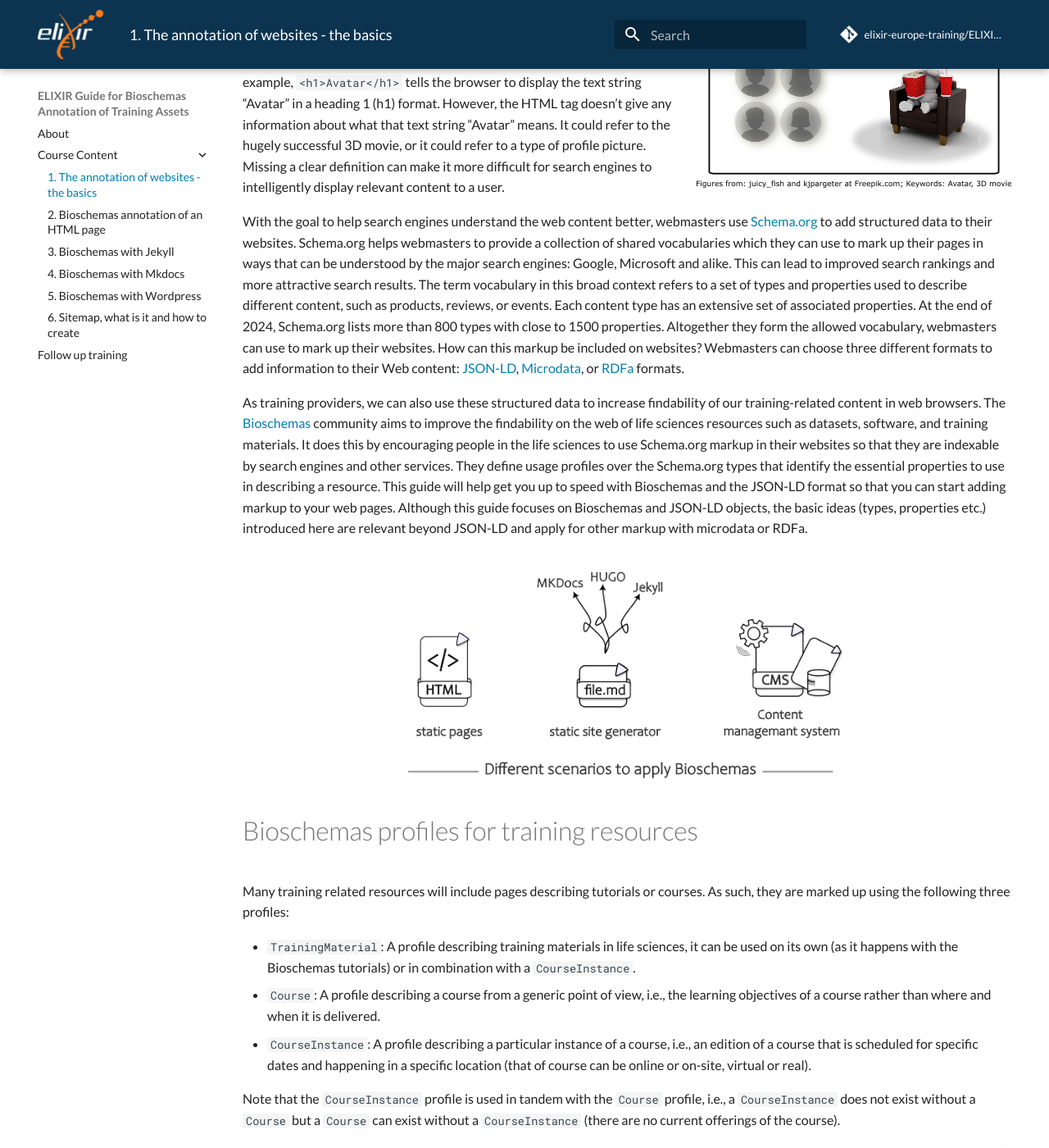
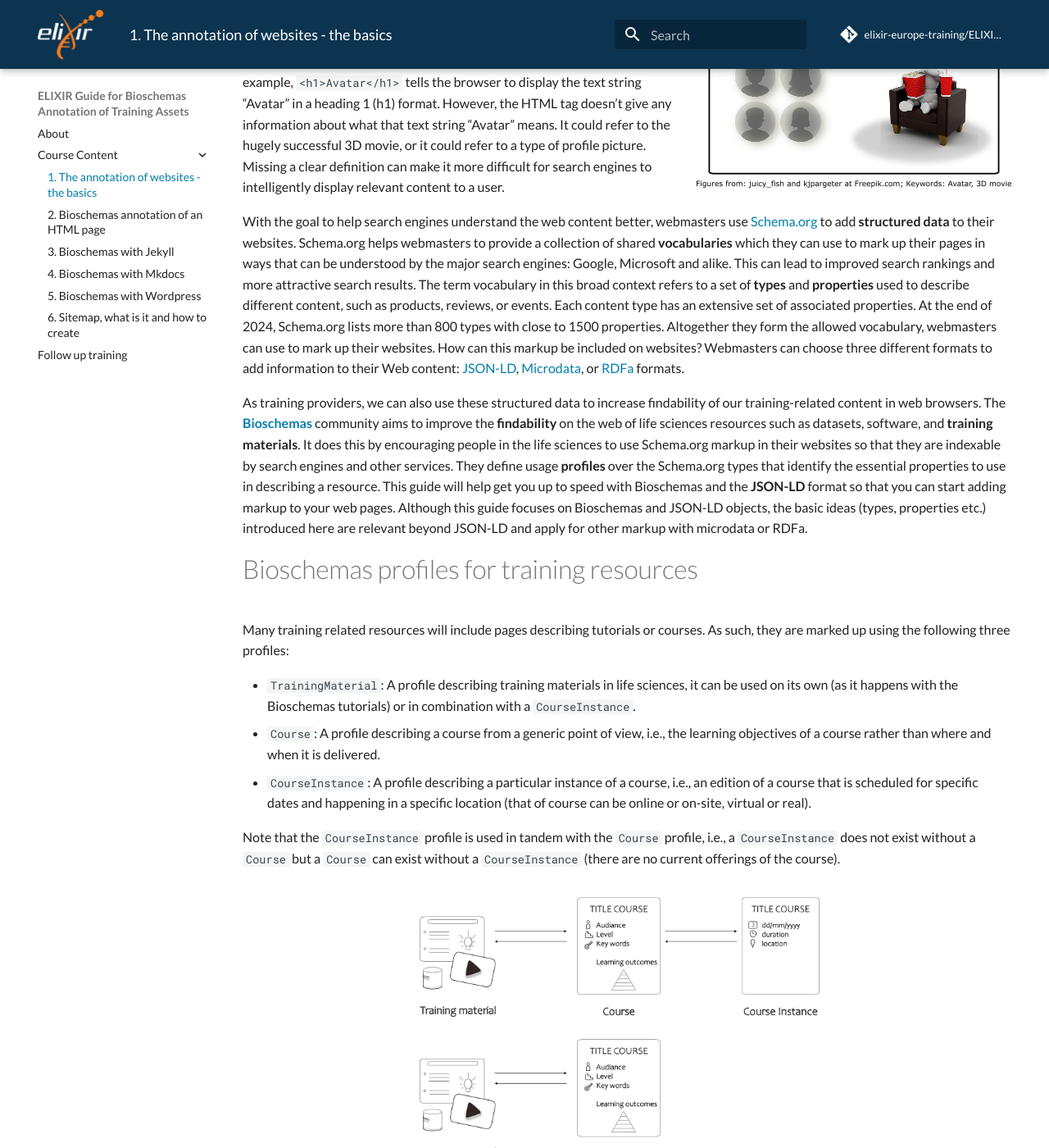
Before and after one commit to elixir-europe-training/ELIXIR-TrP-Bioschemas, an MkDocs documentation site: the page built from docs/chapters/chapter_00.md, in a window 1280 px wide and 1400 px high, scrolled down 309 px. Shown: the whole window at 82% size. Built offline with MkDocs 1.6.1 and Material for MkDocs 9.7.7, drawn with Linux system fonts in a browser that asks for light colours; comment, search, counter and statistics services are not loaded; some of the changed text lies outside the part shown.

Commit message:
Update chapter_00.md - rearrange content

```diff
--- a/docs/chapters/chapter_00.md
+++ b/docs/chapters/chapter_00.md
@@ -6,11 +6,9 @@
 
 Most webmasters are familiar with HTML tags on their pages. Usually, HTML tags tell the browser how to display the information included in the tag. For example, `<h1>Avatar</h1>` tells the browser to display the text string "Avatar" in a heading 1 (h1) format. However, the HTML tag doesn't give any information about what that text string "Avatar" means. It could refer to the hugely successful 3D movie, or it could refer to a type of profile picture. Missing a clear definition can make it more difficult for search engines to intelligently display relevant content to a user.
 
-With the goal to help search engines understand the web content better, webmasters use [Schema.org](https://schema.org) to add structured data to their websites. Schema.org helps webmasters to provide a collection of shared vocabularies which they can use to mark up their pages in ways that can be understood by the major search engines: Google, Microsoft and alike. This can lead to improved search rankings and more attractive search results. The term vocabulary in this broad context refers to a set of types and properties used to describe different content, such as products, reviews, or events. Each content type has an extensive set of associated properties. At the end of 2024, Schema.org lists more than 800 types with close to 1500 properties. Altogether they form the allowed vocabulary, webmasters can use to mark up their websites. How can this markup be included on websites? Webmasters can choose three different formats to add information to their Web content: [JSON-LD](https://en.wikipedia.org/wiki/JSON-LD), [Microdata](https://en.wikipedia.org/wiki/Microdata_(HTML)), or [RDFa](https://en.wikipedia.org/wiki/RDFa) formats.
+With the goal to help search engines understand the web content better, webmasters use [Schema.org](https://schema.org) to add **structured data** to their websites. Schema.org helps webmasters to provide a collection of shared **vocabularies** which they can use to mark up their pages in ways that can be understood by the major search engines: Google, Microsoft and alike. This can lead to improved search rankings and more attractive search results. The term vocabulary in this broad context refers to a set of **types** and **properties** used to describe different content, such as products, reviews, or events. Each content type has an extensive set of associated properties. At the end of 2024, Schema.org lists more than 800 types with close to 1500 properties. Altogether they form the allowed vocabulary, webmasters can use to mark up their websites. How can this markup be included on websites? Webmasters can choose three different formats to add information to their Web content: [JSON-LD](https://en.wikipedia.org/wiki/JSON-LD), [Microdata](https://en.wikipedia.org/wiki/Microdata_(HTML)), or [RDFa](https://en.wikipedia.org/wiki/RDFa) formats.
 
-As training providers, we can also use these structured data to increase findability of our training-related content in web browsers. The [Bioschemas](https://bioschemas.org/) community aims to improve the findability on the web of life sciences resources such as datasets, software, and training materials. It does this by encouraging people in the life sciences to use Schema.org markup in their websites so that they are indexable by search engines and other services. They define usage profiles over the Schema.org types that identify the essential properties to use in describing a resource. This guide will help get you up to speed with Bioschemas and the JSON-LD format so that you can start adding markup to your web pages. Although this guide focuses on Bioschemas and JSON-LD objects, the basic ideas (types, properties etc.) introduced here are relevant beyond JSON-LD and apply for other markup with microdata or RDFa.
-
-![bioschema use cases](../assets/images/Bioschemas_usecases.png)
+As training providers, we can also use these structured data to increase findability of our training-related content in web browsers. The **[Bioschemas](https://bioschemas.org/)** community aims to improve the **findability** on the web of life sciences resources such as datasets, software, and **training materials**. It does this by encouraging people in the life sciences to use Schema.org markup in their websites so that they are indexable by search engines and other services. They define usage **profiles** over the Schema.org types that identify the essential properties to use in describing a resource. This guide will help get you up to speed with Bioschemas and the **JSON-LD** format so that you can start adding markup to your web pages. Although this guide focuses on Bioschemas and JSON-LD objects, the basic ideas (types, properties etc.) introduced here are relevant beyond JSON-LD and apply for other markup with microdata or RDFa.
 
 # Bioschemas profiles for training resources
 
@@ -24,6 +22,12 @@
 
 ![bioschema use cases](../assets/images/profiles_training.png)
 
+# Use cases described in this guide
+
+
+
+![bioschema use cases](../assets/images/Bioschemas_usecases.png)
+
 # Sitemap
 
 ![sitemap drawing](../assets/images/sitemap_drawing.png){align=left}
```
